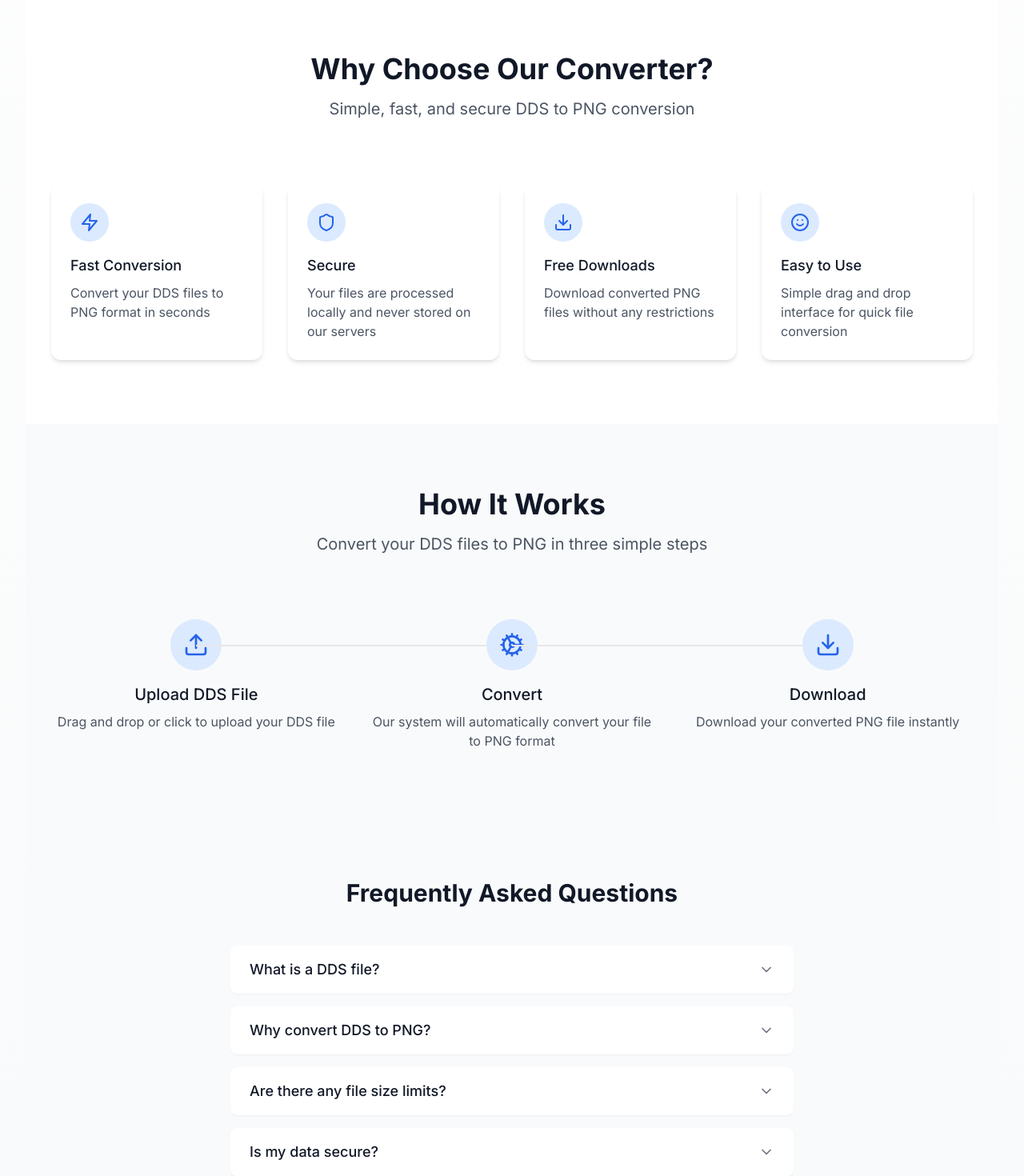
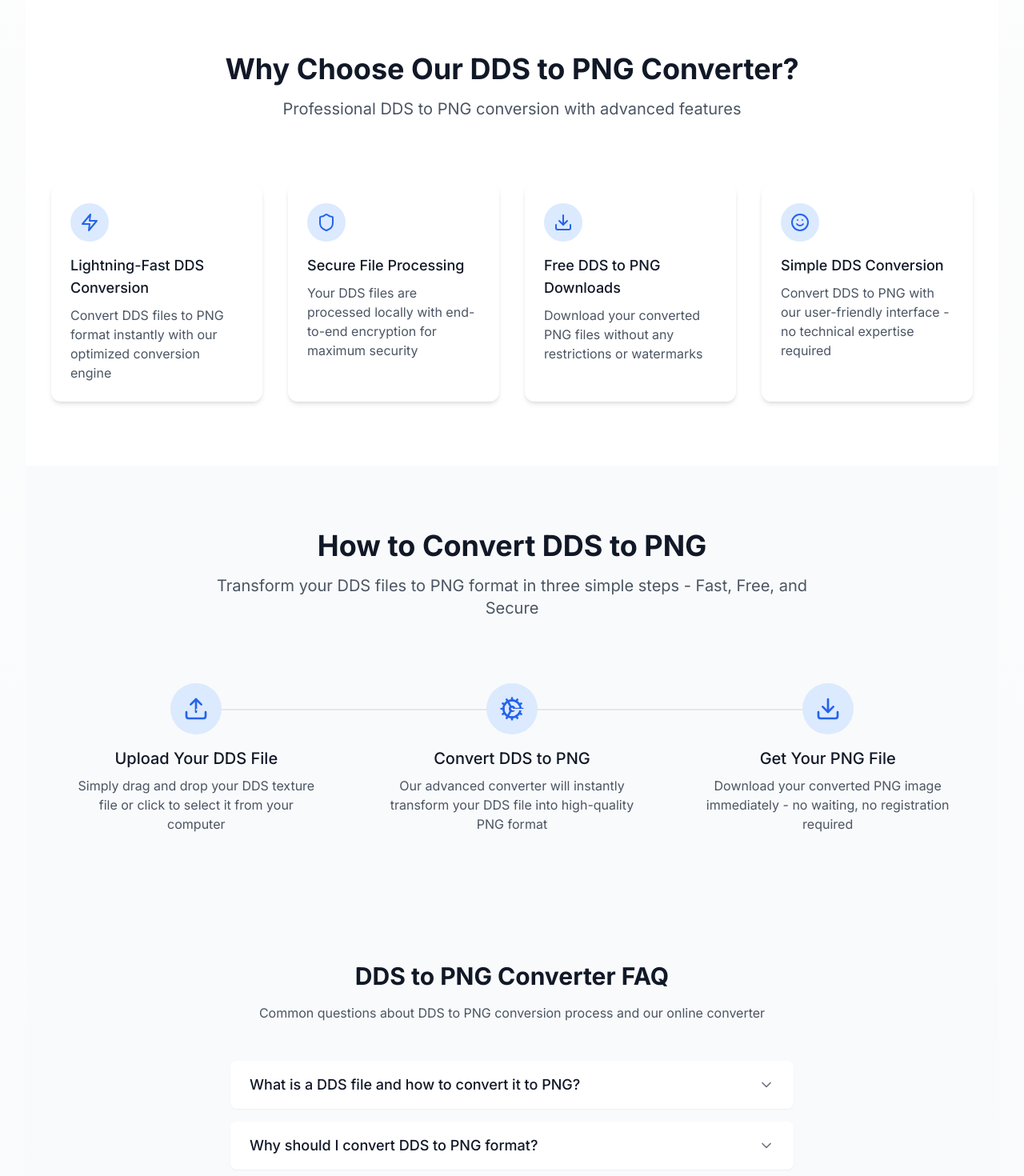
Before and after one commit to EdwardMatthews/ddstopng, a Next.js app: page /en in a window 1280 px wide. Shown: the part 1480-2950 px from the top of the page at 80% size. Built offline with nearby package versions, Linux system fonts and the light colour scheme.

Commit message:
change page description to seo friendly

```diff
--- a/components/FAQ.tsx
+++ b/components/FAQ.tsx
@@ -44,29 +44,50 @@ export default function FAQ({ dictionary }: FAQProps) {
   ]
 
   return (
-    <section className="py-20 bg-gray-50">
+    <section
+      className="py-20 bg-gray-50"
+      aria-labelledby="faq-heading"
+    >
       <div className="max-w-3xl mx-auto px-4 sm:px-6 lg:px-8">
-        <h2 className="text-3xl font-bold text-center text-gray-900 mb-12">
+        <h2
+          id="faq-heading"
+          className="text-3xl font-bold text-center text-gray-900 mb-4"
+        >
           {dictionary.title}
         </h2>
+        <p className="text-center text-gray-600 mb-12 max-w-2xl mx-auto">
+          Common questions about DDS to PNG conversion process and our online converter
+        </p>
 
-        <div className="space-y-4">
+        <div
+          className="space-y-4"
+          itemScope
+          itemType="https://schema.org/FAQPage"
+        >
           {faqs.map((faq, index) => (
             <motion.div
               key={index}
               className="bg-white rounded-lg shadow-sm"
               initial={false}
+              itemScope
+              itemProp="mainEntity"
+              itemType="https://schema.org/Question"
             >
               <button
                 className="w-full px-6 py-4 flex items-center justify-between text-left"
                 onClick={() => setOpenIndex(openIndex === index ? null : index)}
+                aria-expanded={openIndex === index}
               >
-                <span className="text-lg font-medium text-gray-900">
+                <span
+                  className="text-lg font-medium text-gray-900"
+                  itemProp="name"
+                >
                   {faq.question}
                 </span>
                 <motion.div
                   animate={{ rotate: openIndex === index ? 180 : 0 }}
                   transition={{ duration: 0.2 }}
+                  aria-hidden="true"
                 >
                   <ChevronDown className="w-5 h-5 text-gray-500" />
                 </motion.div>
@@ -79,8 +100,14 @@ export default function FAQ({ dictionary }: FAQProps) {
                     animate={{ height: 'auto', opacity: 1 }}
                     exit={{ height: 0, opacity: 0 }}
                     transition={{ duration: 0.2 }}
+                    itemScope
+                    itemProp="acceptedAnswer"
+                    itemType="https://schema.org/Answer"
                   >
-                    <div className="px-6 pb-4 text-gray-600">
+                    <div
+                      className="px-6 pb-4 text-gray-600"
+                      itemProp="text"
+                    >
                       {faq.answer}
                     </div>
                   </motion.div>
--- a/components/FeaturesSection.tsx
+++ b/components/FeaturesSection.tsx
@@ -47,27 +47,34 @@ export default function FeaturesSection({ dictionary }: FeaturesSectionProps) {
   const features = [
     {
       icon: <Zap className="w-6 h-6" />,
-      ...dictionary.items.speed
+      ...dictionary.items.speed,
+      ariaLabel: "Fast DDS to PNG conversion speed"
     },
     {
       icon: <Shield className="w-6 h-6" />,
-      ...dictionary.items.security
+      ...dictionary.items.security,
+      ariaLabel: "Secure DDS file conversion"
     },
     {
       icon: <Download className="w-6 h-6" />,
-      ...dictionary.items.free
+      ...dictionary.items.free,
+      ariaLabel: "Free DDS to PNG downloads"
     },
     {
       icon: <Smile className="w-6 h-6" />,
-      ...dictionary.items.easy
+      ...dictionary.items.easy,
+      ariaLabel: "Easy DDS to PNG conversion"
     }
   ]
 
   return (
-    <section className="py-20 bg-white">
+    <section className="py-20 bg-white" aria-labelledby="features-heading">
       <div className="max-w-7xl mx-auto px-4 sm:px-6 lg:px-8">
         <div className="text-center">
-          <h2 className="text-3xl font-bold text-gray-900 sm:text-4xl">
+          <h2
+            id="features-heading"
+            className="text-3xl font-bold text-gray-900 sm:text-4xl"
+          >
             {dictionary.title}
           </h2>
           <p className="mt-4 text-xl text-gray-600">
@@ -81,14 +88,21 @@ export default function FeaturesSection({ dictionary }: FeaturesSectionProps) {
           initial="hidden"
           whileInView="show"
           viewport={{ once: true }}
+          role="list"
+          aria-label="DDS to PNG converter features"
         >
           {features.map((feature, index) => (
             <motion.div
               key={index}
               className="relative p-6 bg-white rounded-xl shadow-md hover:shadow-lg transition-shadow duration-300"
               variants={item}
+              role="listitem"
+              aria-label={feature.ariaLabel}
             >
-              <div className="w-12 h-12 rounded-full bg-blue-100 flex items-center justify-center text-blue-600 mb-4">
+              <div
+                className="w-12 h-12 rounded-full bg-blue-100 flex items-center justify-center text-blue-600 mb-4"
+                aria-hidden="true"
+              >
                 {feature.icon}
               </div>
               <h3 className="text-lg font-medium text-gray-900 mb-2">
--- a/components/HowItWorks.tsx
+++ b/components/HowItWorks.tsx
@@ -28,31 +28,44 @@ export default function HowItWorks({ dictionary }: HowItWorksProps) {
   const steps = [
     {
       icon: <Upload className="w-8 h-8" />,
-      ...dictionary.steps.upload
+      ...dictionary.steps.upload,
+      ariaLabel: "Step 1: Upload DDS file"
     },
     {
       icon: <Cog className="w-8 h-8" />,
-      ...dictionary.steps.convert
+      ...dictionary.steps.convert,
+      ariaLabel: "Step 2: Convert DDS to PNG"
     },
     {
       icon: <Download className="w-8 h-8" />,
-      ...dictionary.steps.download
+      ...dictionary.steps.download,
+      ariaLabel: "Step 3: Download PNG file"
     }
   ]
 
   return (
-    <section className="py-20 bg-gray-50">
+    <section
+      className="py-20 bg-gray-50"
+      aria-labelledby="how-it-works-heading"
+    >
       <div className="max-w-7xl mx-auto px-4 sm:px-6 lg:px-8">
         <div className="text-center">
-          <h2 className="text-3xl font-bold text-gray-900 sm:text-4xl">
+          <h2
+            id="how-it-works-heading"
+            className="text-3xl font-bold text-gray-900 sm:text-4xl"
+          >
             {dictionary.title}
           </h2>
-          <p className="mt-4 text-xl text-gray-600">
+          <p className="mt-4 text-xl text-gray-600 max-w-3xl mx-auto">
             {dictionary.subtitle}
           </p>
         </div>
 
-        <div className="mt-20 grid grid-cols-1 gap-8 md:grid-cols-3">
+        <div
+          className="mt-20 grid grid-cols-1 gap-8 md:grid-cols-3"
+          role="list"
+          aria-label="DDS to PNG conversion steps"
+        >
           {steps.map((step, index) => (
             <motion.div
               key={index}
@@ -61,21 +74,29 @@ export default function HowItWorks({ dictionary }: HowItWorksProps) {
               whileInView={{ opacity: 1, y: 0 }}
               transition={{ delay: index * 0.2 }}
               viewport={{ once: true }}
+              role="listitem"
+              aria-label={step.ariaLabel}
             >
               <div className="flex flex-col items-center">
-                <div className="w-16 h-16 rounded-full bg-blue-100 flex items-center justify-center text-blue-600 mb-4">
+                <div
+                  className="w-16 h-16 rounded-full bg-blue-100 flex items-center justify-center text-blue-600 mb-4"
+                  aria-hidden="true"
+                >
                   {step.icon}
                 </div>
                 <h3 className="text-xl font-medium text-gray-900 mb-2">
                   {step.title}
                 </h3>
-                <p className="text-center text-gray-600">
+                <p className="text-center text-gray-600 max-w-xs">
                   {step.description}
                 </p>
               </div>
 
               {index < steps.length - 1 && (
-                <div className="hidden md:block absolute top-8 left-1/2 w-full h-0.5 bg-gray-200" />
+                <div
+                  className="hidden md:block absolute top-8 left-1/2 w-full h-0.5 bg-gray-200"
+                  aria-hidden="true"
+                />
               )}
             </motion.div>
           ))}
--- a/i18n/dictionaries/en.json
+++ b/i18n/dictionaries/en.json
@@ -11,67 +11,67 @@
     "download": "Download PNG"
   },
   "features": {
-    "title": "Why Choose Our Converter?",
-    "subtitle": "Simple, fast, and secure DDS to PNG conversion",
+    "title": "Why Choose Our DDS to PNG Converter?",
+    "subtitle": "Professional DDS to PNG conversion with advanced features",
     "items": {
       "speed": {
-        "title": "Fast Conversion",
-        "description": "Convert your DDS files to PNG format in seconds"
+        "title": "Lightning-Fast DDS Conversion",
+        "description": "Convert DDS files to PNG format instantly with our optimized conversion engine"
       },
       "security": {
-        "title": "Secure",
-        "description": "Your files are processed locally and never stored on our servers"
+        "title": "Secure File Processing",
+        "description": "Your DDS files are processed locally with end-to-end encryption for maximum security"
       },
       "free": {
-        "title": "Free Downloads",
-        "description": "Download converted PNG files without any restrictions"
+        "title": "Free DDS to PNG Downloads",
+        "description": "Download your converted PNG files without any restrictions or watermarks"
       },
       "easy": {
-        "title": "Easy to Use",
-        "description": "Simple drag and drop interface for quick file conversion"
+        "title": "Simple DDS Conversion",
+        "description": "Convert DDS to PNG with our user-friendly interface - no technical expertise required"
       }
     }
   },
   "howItWorks": {
-    "title": "How It Works",
-    "subtitle": "Convert your DDS files to PNG in three simple steps",
+    "title": "How to Convert DDS to PNG",
+    "subtitle": "Transform your DDS files to PNG format in three simple steps - Fast, Free, and Secure",
     "steps": {
       "upload": {
-        "title": "Upload DDS File",
-        "description": "Drag and drop or click to upload your DDS file"
+        "title": "Upload Your DDS File",
+        "description": "Simply drag and drop your DDS texture file or click to select it from your computer"
       },
       "convert": {
-        "title": "Convert",
-        "description": "Our system will automatically convert your file to PNG format"
+        "title": "Convert DDS to PNG",
+        "description": "Our advanced converter will instantly transform your DDS file into high-quality PNG format"
       },
       "download": {
-        "title": "Download",
-        "description": "Download your converted PNG file instantly"
+        "title": "Get Your PNG File",
+        "description": "Download your converted PNG image immediately - no waiting, no registration required"
       }
     }
   },
   "faq": {
-    "title": "Frequently Asked Questions",
+    "title": "DDS to PNG Converter FAQ",
     "items": {
       "what": {
-        "question": "What is a DDS file?",
-        "answer": "DDS (DirectDraw Surface) is a file format used primarily in video games and 3D applications for storing compressed texture files. It was developed by Microsoft for use with DirectX."
+        "question": "What is a DDS file and how to convert it to PNG?",
+        "answer": "DDS (DirectDraw Surface) is a Microsoft-developed file format used in video games and 3D applications for storing compressed texture files. Our online converter allows you to easily convert DDS files to PNG format, making them accessible in standard image editors and viewers."
       },
       "why": {
-        "question": "Why convert DDS to PNG?",
-        "answer": "PNG files are more widely supported and can be opened by most image viewers and editors. Converting DDS to PNG makes your textures more accessible for general use."
+        "question": "Why should I convert DDS to PNG format?",
+        "answer": "Converting DDS to PNG makes your texture files universally accessible. While DDS files are optimized for games, PNG files can be opened by most image editors and viewers. PNG also maintains high image quality with lossless compression, making it perfect for editing and sharing game textures."
       },
       "limits": {
-        "question": "Are there any file size limits?",
-        "answer": "Yes, we currently support DDS files up to 50MB in size. For larger files, please contact us for custom solutions."
+        "question": "What are the file size limits for DDS to PNG conversion?",
+        "answer": "Our DDS to PNG converter supports files up to 50MB in size. The conversion process is optimized for quick processing while maintaining high image quality. For larger DDS files, please contact us for custom conversion solutions."
       },
       "security": {
-        "question": "Is my data secure?",
-        "answer": "Yes, all file processing is done locally in your browser. Your files are never stored on our servers and are automatically deleted after conversion."
+        "question": "Is my DDS file secure during conversion to PNG?",
+        "answer": "Yes, absolutely. Our DDS to PNG converter processes all files locally in your browser. Your DDS files are never uploaded to any server, ensuring complete privacy and security during the conversion process."
       },
       "formats": {
-        "question": "What DDS formats are supported?",
-        "answer": "We support most common DDS formats including DXT1, DXT3, DXT5, BC7, and uncompressed formats. If you have a specific format need, please contact us."
+        "question": "Which DDS formats can be converted to PNG?",
+        "answer": "Our DDS to PNG converter supports all common DDS formats including DXT1, DXT3, DXT5, BC7, and uncompressed formats. The converter automatically detects the format and converts it to high-quality PNG while preserving transparency and image quality."
       }
     }
   },
```
Also changed, not shown: i18n/dictionaries/id.json (+29 -29 lines), i18n/dictionaries/zh.json (+28 -28 lines).
